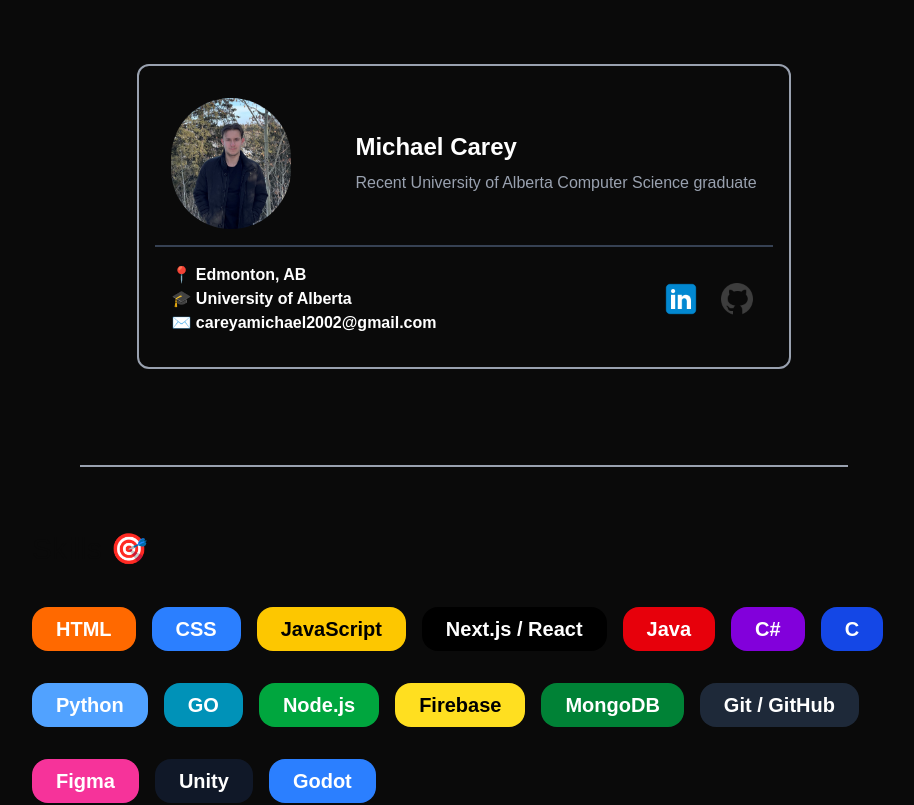
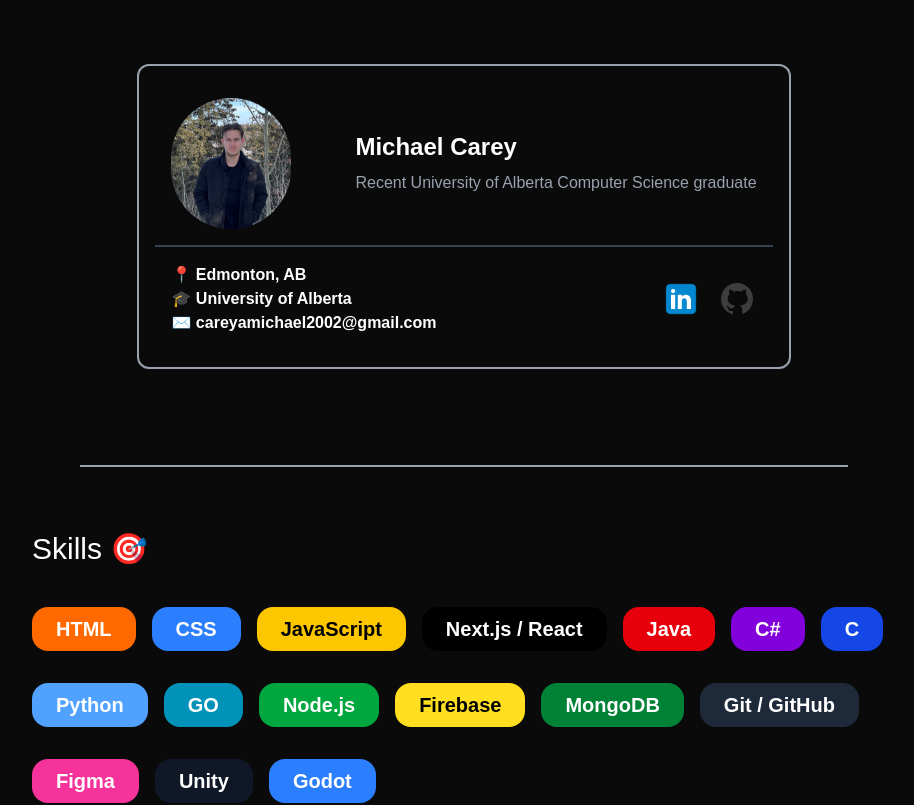
Before and after one commit to ItsMikeyy/PortfolioSite, a Next.js app: page / in a window 1280 px wide. Shown: the top 805 px of the page, without its empty margins (176-1090 px from the left). Built offline with nearby package versions, Linux system fonts and the light colour scheme.

Commit message:
change text color

```diff
--- a/src/app/globals.css
+++ b/src/app/globals.css
@@ -2,7 +2,7 @@
 
 :root {
   --background: #0a0a0a;
-  --foreground: #0a0a0a;
+  --foreground: #171717;
 }
 
 @theme inline {
@@ -20,7 +20,7 @@
 }
 
 body {
-  background: var(--background);
-  color: var(--foreground);
+  background: #0a0a0a;
+  color: #ffffff;
   font-family: Arial, Helvetica, sans-serif;
 }
```
